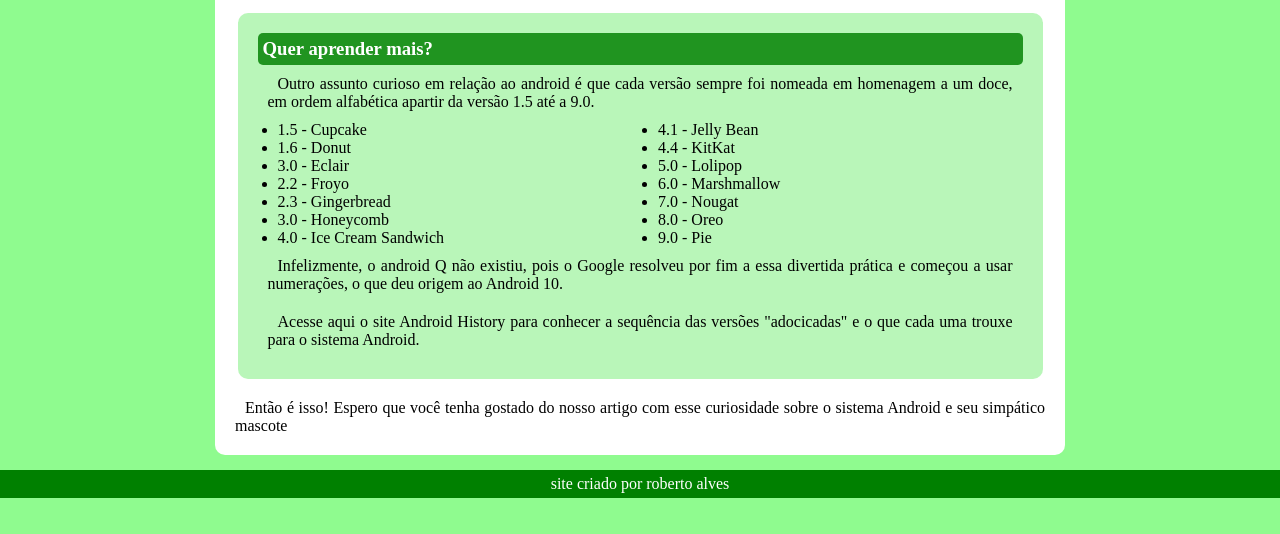
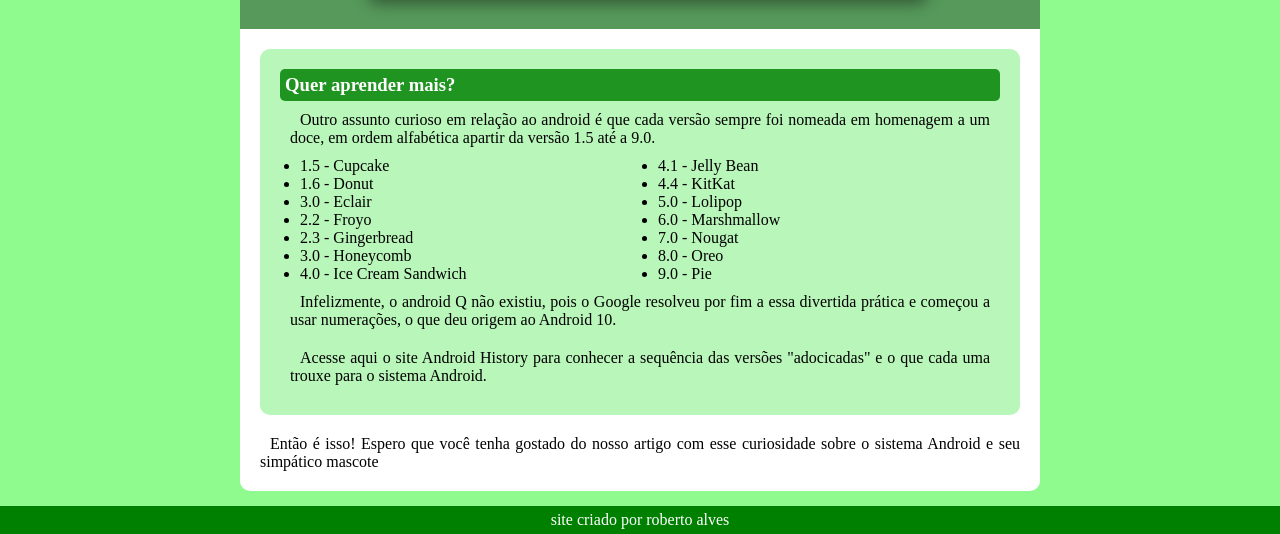
Before and after one commit to robertoalvs/new-revis-o-html-css3, a PHP site: page /android.html in a window 1280 px wide. Shown: the part 1757-2291 px from the top of the page. Before the commit the page ends 2255 px from the top, so only its background shows below. Run offline with PHP 8.4, Linux system fonts and the light colour scheme.

Commit message:
atualizado

```diff
--- a/modulo2/desafio10/style.css
+++ b/modulo2/desafio10/style.css
@@ -22,7 +22,7 @@ main {
 
     margin: auto;
     background-color: white;
-    max-width: 850px;
+    max-width: 800px;
     border-radius: 0 0 10px 10px;
 }
 
```
